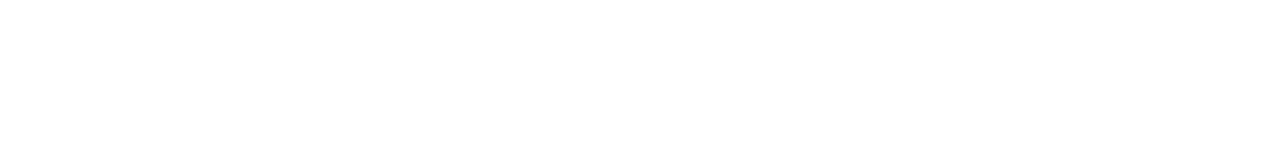
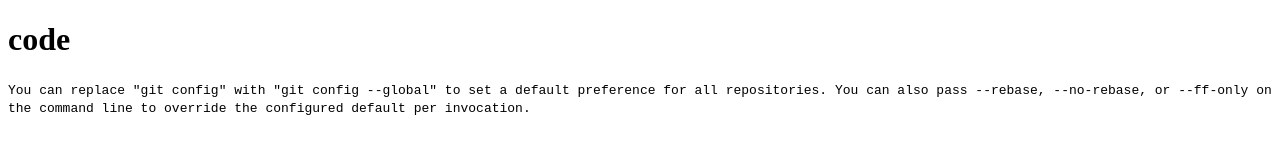
Before and after one commit to xtang999/test, a plain HTML site: page index.html in a window 1280 px wide. Drawn offline with Linux system fonts and the light colour scheme.

Commit message:
something

```diff
--- a/index.html
+++ b/index.html
@@ -6,5 +6,13 @@
     <meta name="viewport" content="width=device-width, initial-scale=1.0" />
     <title>Document</title>
   </head>
-  <body></body>
+  <body>
+    <h1>code</h1>
+    <code>
+      You can replace "git config" with "git config --global" to set a default
+      preference for all repositories. You can also pass --rebase, --no-rebase,
+      or --ff-only on the command line to override the configured default per
+      invocation.
+    </code>
+  </body>
 </html>
```
